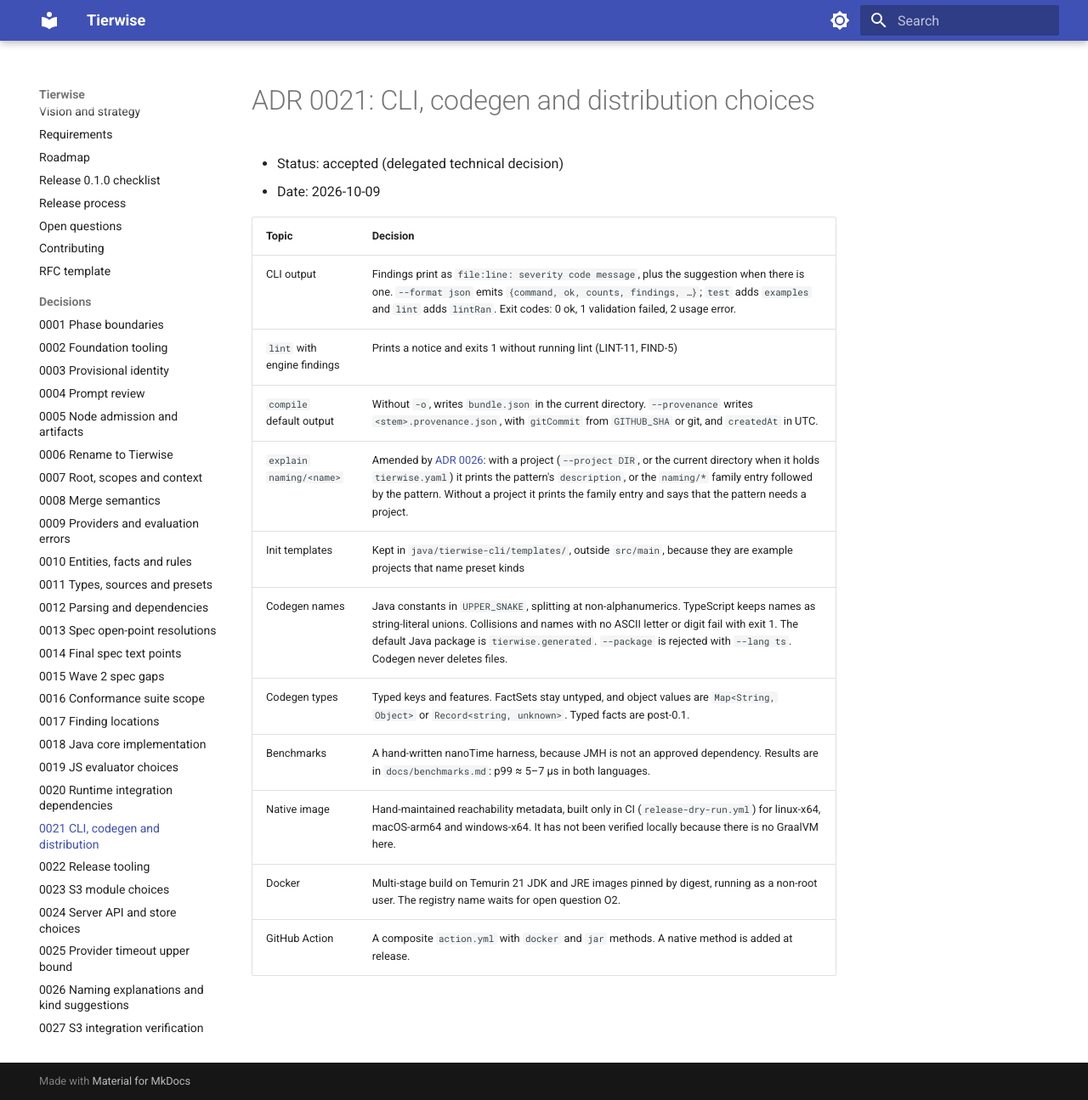
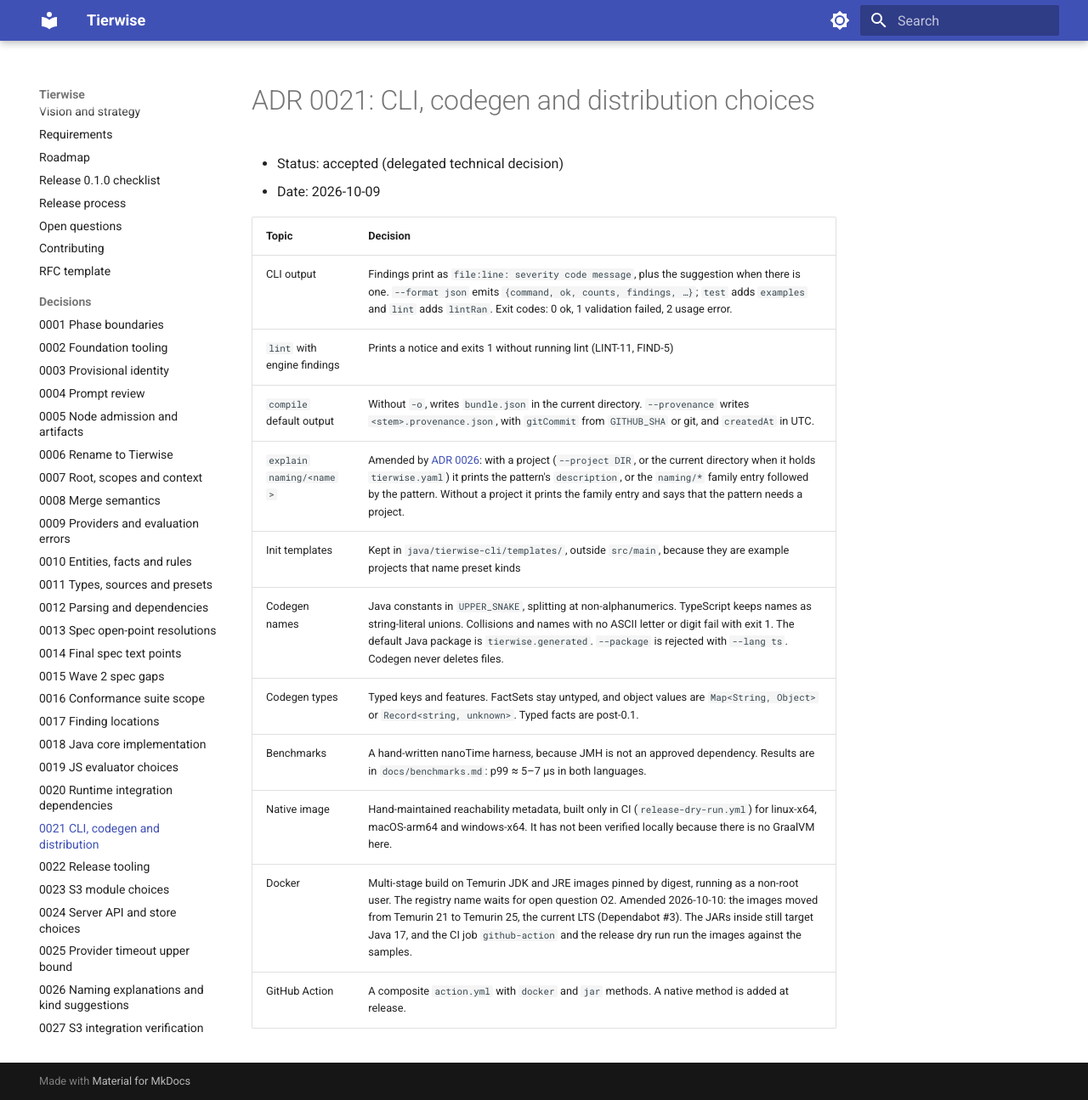
Before and after one commit to djkeshawa/visp-tierwise, an MkDocs documentation site: the page built from docs/adr/0021-cli-codegen-and-distribution.md, in a window 1280 px wide and 1295 px high. Shown: the whole window at 85% size. Built offline with MkDocs 1.6.1 and Material for MkDocs 9.7.7, drawn with Linux system fonts in a browser that asks for light colours.

Commit message:
Docs: images on Temurin 25, Maven 3.10.0
Follow-up to Dependabot #3 and #6: ADR 0021's Docker row is amended to
Temurin 25 (the JARs still target Java 17), ADR 0012 notes Maven 3.10.0,
and the Docker README, Dockerfile comments and CLI reference name the new
images and digests.

Co-Authored-By: Claude Opus 5.5 <noreply@anthropic.com>

```diff
--- a/docs/adr/0021-cli-codegen-and-distribution.md
+++ b/docs/adr/0021-cli-codegen-and-distribution.md
@@ -14,5 +14,5 @@
 | Codegen types | Typed keys and features. FactSets stay untyped, and object values are `Map<String, Object>` or `Record<string, unknown>`. Typed facts are post-0.1. |
 | Benchmarks | A hand-written nanoTime harness, because JMH is not an approved dependency. Results are in `docs/benchmarks.md`: p99 ≈ 5–7 µs in both languages. |
 | Native image | Hand-maintained reachability metadata, built only in CI (`release-dry-run.yml`) for linux-x64, macOS-arm64 and windows-x64. It has not been verified locally because there is no GraalVM here. |
-| Docker | Multi-stage build on Temurin 21 JDK and JRE images pinned by digest, running as a non-root user. The registry name waits for open question O2. |
+| Docker | Multi-stage build on Temurin JDK and JRE images pinned by digest, running as a non-root user. The registry name waits for open question O2. Amended 2026-10-10: the images moved from Temurin 21 to Temurin 25, the current LTS (Dependabot #3). The JARs inside still target Java 17, and the CI job `github-action` and the release dry run run the images against the samples. |
 | GitHub Action | A composite `action.yml` with `docker` and `jar` methods. A native method is added at release. |
```
Also changed, not shown: docker/README.md (+7 -7 lines), docs/adr/0012-parsing-and-dependency-baseline.md (+1 -1 lines), docs/guides/cli-reference.md (+1 -1 lines), 2 other files.
